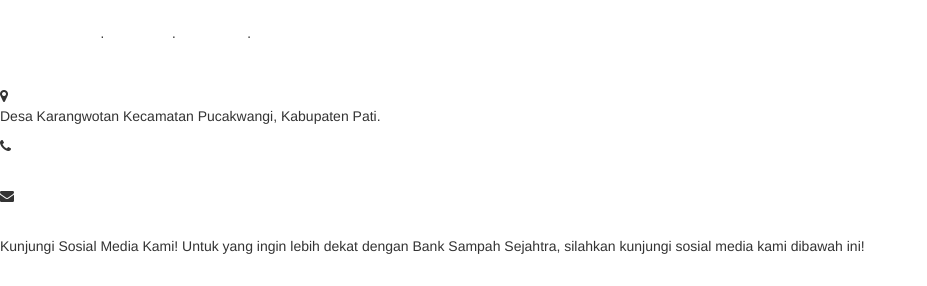
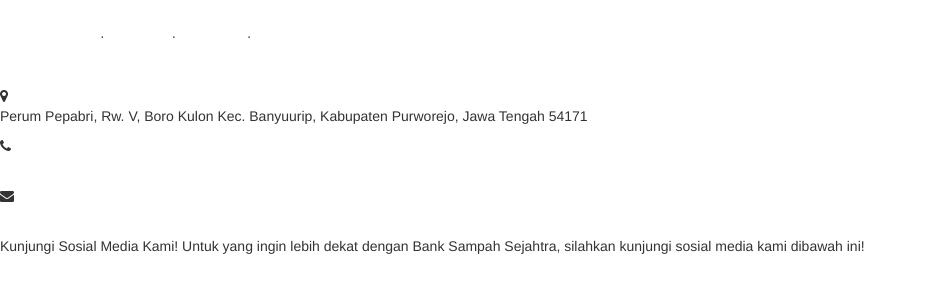
Before and after one commit to bayukresnaadjie/bank_sampah, a PHP site: page /tcpdf/ in a window 1280 px wide; the page is wider, and only the part inside the window is pictured. Shown: the part 4403-4689 px from the top of that part, without its empty margins (0-927 px from the left). Run offline with PHP 8.4, Linux system fonts and the light colour scheme; a stand-in replaces the project's code that opens the database connection; some libraries are stand-ins or nearby versions; some web fonts are replaced.

Commit message:
menambahkan update

```diff
--- a/index.php
+++ b/index.php
@@ -178,7 +178,7 @@ require 'system/config/koneksi.php'
 
       <div>
         <i class="fa fa-map-marker"></i>
-        <p><span>Desa Karangwotan</span> Kecamatan Pucakwangi, Kabupaten Pati.</p>
+        <p>Perum Pepabri, Rw. V, Boro Kulon Kec. Banyuurip, Kabupaten Purworejo, Jawa Tengah 54171</p>
       </div>
 
       <div>
--- a/system/function/view-nasabah-full.php
+++ b/system/function/view-nasabah-full.php
@@ -27,9 +27,9 @@
                     <th>Alamat</th>
                     <th>Telepon</th>
                     <th>E-mail</th>
-                    <th>Aksi</th>
                     <th>Saldo</th>
                     <th>Sampah</th>
+                    <th>Aksi</th>
                 </tr>
             </thead>
             <tfoot>
@@ -40,9 +40,9 @@
                     <th>Alamat</th>
                     <th>Telepon</th>
                     <th>E-mail</th>
-                    <th>Aksi</th>
                     <th>Saldo</th>
                     <th>Sampah</th>
+                    <th>Aksi</th>
                 </tr>
             </tfoot>
             <tbody>
@@ -57,6 +57,8 @@
                         <td><?php echo $row['alamat'] ?></td>
                         <td><?php echo $row['telepon'] ?></td>
                         <td><?php echo $row['email'] ?></td>
+                        <td><?php echo "Rp. " . number_format($row['saldo'], 2, ",", ".") ?></td>
+                        <td><?php echo number_format($row['sampah']) . " Kg" ?></td>
                         <td>
                             <a href="admin.php?page=edit-nasabah-id&id=<?php echo $row['nin']; ?>">
                                 <button><i class="fa fa-pencil"></i>edit</button>
```
